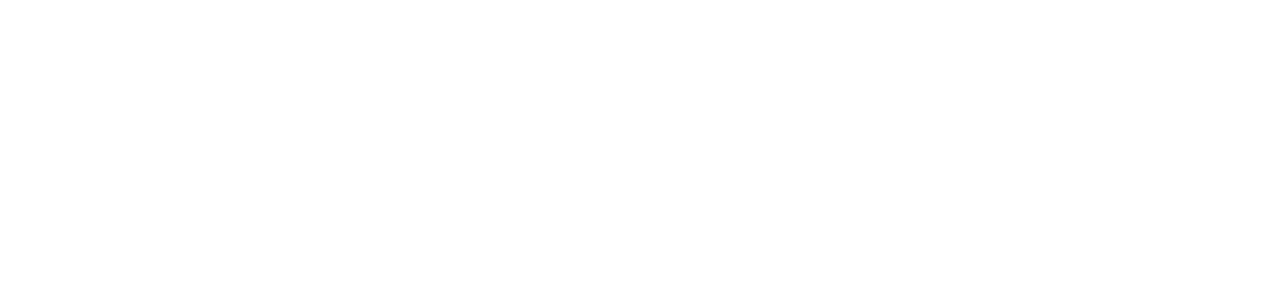
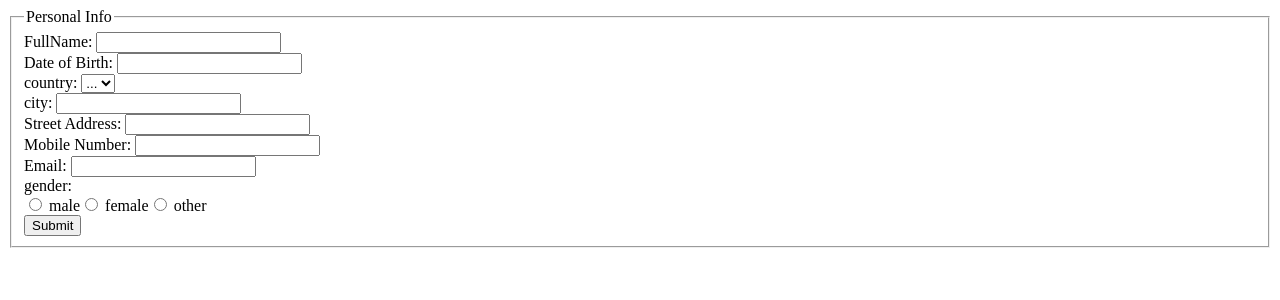
Before and after one commit to ojhaarch2054/Form, a React (Vite) app in the folder simpleForm/: page / in a window 1280 px wide. Shown: the top 300 px of the page. Built offline with nearby package versions, Linux system fonts and the light colour scheme.

Commit message:
created form component which have basic form structure

```diff
--- a/simpleForm/src/App.jsx
+++ b/simpleForm/src/App.jsx
@@ -1,10 +1,10 @@
-
+import Form from "./components/form"
 function App() {
 
 
   return (
     <>
-
+      <Form/>
     </>
   )
 }
--- /dev/null
+++ b/simpleForm/src/components/form.jsx
@@ -0,0 +1,42 @@
+const Form = () => {
+    return(
+        <div>
+            <form>
+                <fieldset>
+                    <legend>Personal Info</legend>
+                    <div>
+                    FullName: <input/>
+                    </div>
+                    <div>
+                    Date of Birth: <input />
+                    </div>
+                    <div>
+                    country: <select><option>...</option></select>
+                    </div>
+                    <div>
+                    city: <input/>
+                    </div>
+                    <div>
+                    Street Address: <input/>
+                    </div>
+                    <div>
+                    Mobile Number: <input/>
+                    </div>
+                    <div>
+                    Email: <input type="email" />
+                    </div>
+                    <div>
+                    gender: <br /> <input type="radio"/> <label >male</label>
+                    <input type="radio" /> <label>female</label>
+                    <input type="radio" /> <label>other</label>
+                    </div>
+                    <button>Submit</button>
+
+                </fieldset>
+            </form>
+        </div>
+
+    )
+}
+
+export default Form
```
